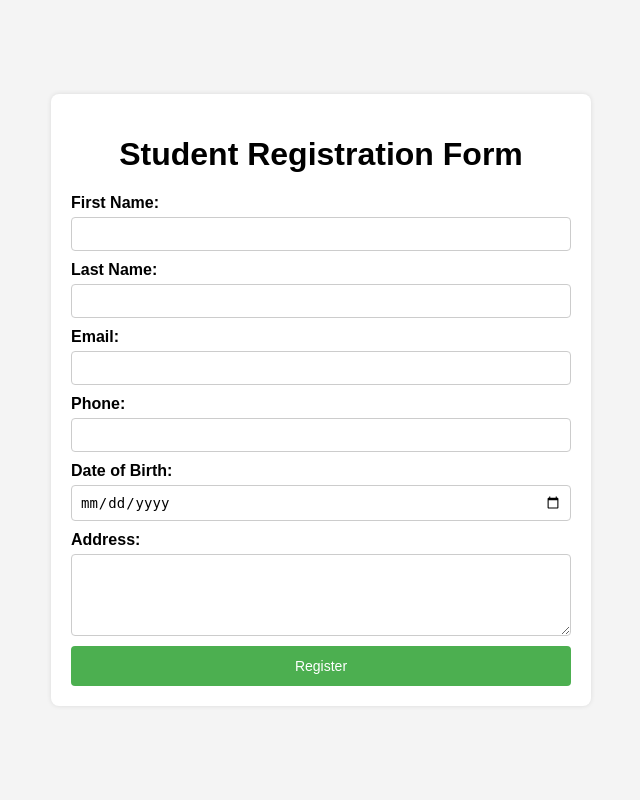
After one commit to birajgrs1/Python_full_tutorial-, a Flask app: template Flask Tutorial/Flask Basic/templates/registration-form.html in a window 1280 px wide. The commit adds this page. Shown: the whole page, without its empty margins (319-959 px from the left). Run offline with Flask 3, Linux system fonts and the light colour scheme; the template is opened without the code that fills it, so the values that code supplies are empty.

Commit message:
Static and delimiters completed...

```diff
--- /dev/null
+++ b/Flask Tutorial/Flask Basic/messageScript.py
@@ -0,0 +1,19 @@
+from flask import Flask, render_template
+
+app = Flask(__name__)
+
+@app.route("/")
+def hello():
+    dict_items = {'Dot net': 80, 'Laravel': 78, 'Django': 86, 'Flask': 90}
+    return render_template('message.html', result=dict_items)
+
+@app.route("/<uname>")
+def helloName(uname):
+    return render_template('message.html', name=uname)
+
+@app.route("/score/<int:score>")
+def helloScore(score):
+    return render_template('message.html', value=score)
+
+if __name__ == "__main__":
+    app.run(debug=True)
--- /dev/null
+++ b/Flask Tutorial/Flask Basic/static/css/form.css
@@ -0,0 +1,58 @@
+body {
+    font-family: Arial, sans-serif;
+    background-color: #f4f4f4;
+    display: flex;
+    justify-content: center;
+    align-items: center;
+    height: 100vh;
+    margin: 0;
+}
+
+.container {
+    background-color: #fff;
+    padding: 20px;
+    border-radius: 8px;
+    box-shadow: 0 0 5px rgba(0, 0, 0, 0.1);
+    width: 100%;
+    max-width: 500px;
+}
+
+h1 {
+    text-align: center;
+}
+
+form {
+    display: flex;
+    flex-direction: column;
+}
+
+label {
+    font-weight: bold;
+    margin-bottom: 5px;
+}
+
+input, textarea {
+    margin-bottom: 10px;
+    padding: 8px;
+    border: 1px solid #ccc;
+    border-radius: 4px;
+    font-size: 14px;
+}
+
+textarea {
+    resize: vertical;
+}
+
+button {
+    background-color: #4CAF50;
+    color: #fff;
+    border: none;
+    padding: 12px;
+    border-radius: 4px;
+    cursor: pointer;
+    font-size: 14px;
+}
+
+button:hover {
+    background-color: #45a049;
+}
--- /dev/null
+++ b/Flask Tutorial/Flask Basic/static/js/form.js
@@ -0,0 +1,22 @@
+document.addEventListener('DOMContentLoaded', () => {
+    const form = document.getElementById('registrationForm');
+
+    form.addEventListener('submit', (event) => {
+        event.preventDefault();
+
+        const firstName = document.getElementById('firstName').value;
+        const lastName = document.getElementById('lastName').value;
+        const email = document.getElementById('email').value;
+        const phone = document.getElementById('phone').value;
+        const dob = document.getElementById('dob').value;
+        const address = document.getElementById('address').value;
+
+        if (!firstName || !lastName || !email || !phone || !dob || !address) {
+            alert('Please fill in all fields.');
+            return;
+        }
+
+        alert('Registration successful!');
+        form.reset();
+    });
+});
--- /dev/null
+++ b/Flask Tutorial/Flask Basic/static/js/script.js
@@ -0,0 +1,3 @@
+function sayHello(){
+    alert("Hello, World!");
+}
--- /dev/null
+++ b/Flask Tutorial/Flask Basic/templates/registration-form.html
@@ -0,0 +1,36 @@
+<!DOCTYPE html>
+<html lang="en">
+<head>
+    <meta charset="UTF-8">
+    <meta name="viewport" content="width=device-width, initial-scale=1.0">
+    <title>Student Registration Form</title>
+    <link rel="stylesheet" href="{{ url_for('static', filename='css/form.css') }}">
+</head>
+<body>
+    <div class="container">
+        <h1>Student Registration Form</h1>
+        <form id="registrationForm" action="https://127.0.0.1:5000/success" method="post">
+            <label for="firstName">First Name:</label>
+            <input type="text" id="firstName" name="firstName" required>
+
+            <label for="lastName">Last Name:</label>
+            <input type="text" id="lastName" name="lastName" required>
+
+            <label for="email">Email:</label>
+            <input type="email" id="email" name="email" required>
+
+            <label for="phone">Phone:</label>
+            <input type="tel" id="phone" name="phone" required>
+
+            <label for="dob">Date of Birth:</label>
+            <input type="date" id="dob" name="dob" required>
+
+            <label for="address">Address:</label>
+            <textarea id="address" name="address" rows="4" required></textarea>
+
+            <button type="submit">Register</button>
+        </form>
+    </div>
+    <script src="{{ url_for('static', filename='js/form.js') }}"></script>
+</body>
+</html>
```
Also changed, not shown: Flask Tutorial/Flask Basic/fetchForm.py (added, +15 -0 lines), Flask Tutorial/Flask Basic/static/css/style.css (added, +19 -0 lines), Flask Tutorial/Flask Basic/temp_with_static.py (added, +15 -0 lines), Flask Tutorial/Flask Basic/templates/message.html (+24 -0 lines), Flask Tutorial/Flask Basic/templates/pure.html (added, +36 -0 lines), Flask Tutorial/Flask Basic/templates/result.html (added, +18 -0 lines), Flask Tutorial/Flask Basic/templates/tempFile_with_static.html (added, +20 -0 lines), Flask Tutorial/Flask Basic/static/img/image1.jfif (added).
